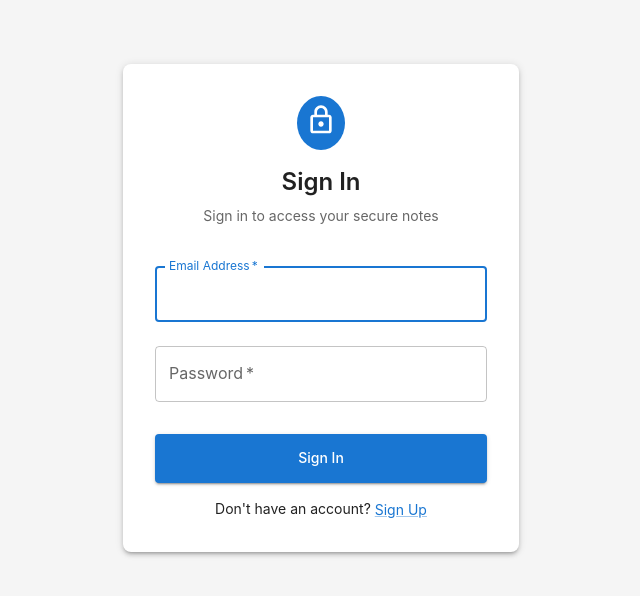
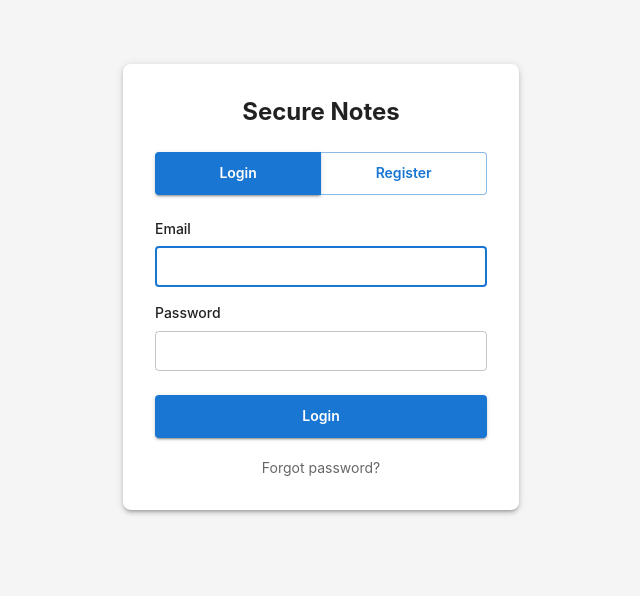
Before and after one commit to durgeshkryadav/Secure-Notes-App, a React (Vite) app in the folder frontend/: page / in a window 1280 px wide. Shown: the top 596 px of the page, without its empty margins (319-959 px from the left). Built offline with nearby package versions, Linux system fonts and the light colour scheme.

Commit message:
updated ui

```diff
--- a/frontend/src/pages/Login/Login.tsx
+++ b/frontend/src/pages/Login/Login.tsx
@@ -10,7 +10,6 @@ import {
   Link,
   CircularProgress,
 } from '@mui/material';
-import { LockOutlined } from '@mui/icons-material';
 import { useNavigate } from 'react-router-dom';
 import { useAppDispatch, useAppSelector } from '../../redux/hooks';
 import { loginUser, clearError } from '../../redux/slices/auth.slice';
@@ -112,26 +111,43 @@ const Login: React.FC = () => {
             flexDirection: 'column',
             alignItems: 'center',
             width: '100%',
+            borderRadius: 2,
           }}
         >
-          <Box
+          <Typography component="h1" variant="h5" fontWeight="bold" sx={{ mb: 3 }}>
+            Secure Notes
+          </Typography>
+
+          <Box sx={{ display: 'flex', mb: 3, width: '100%' }}>
+            <Button
+              variant="contained"
+              fullWidth
               sx={{
-              backgroundColor: 'primary.main',
-              borderRadius: '50%',
-              padding: 1,
-              marginBottom: 2,
+                textTransform: 'none',
+                fontWeight: 600,
+                py: 1,
+                borderTopRightRadius: 0,
+                borderBottomRightRadius: 0,
               }}
             >
-            <LockOutlined sx={{ color: 'white', fontSize: 32 }} />
+              Login
+            </Button>
+            <Button
+              variant="outlined"
+              fullWidth
+              sx={{
+                textTransform: 'none',
+                fontWeight: 600,
+                py: 1,
+                borderTopLeftRadius: 0,
+                borderBottomLeftRadius: 0,
+                borderLeft: 'none',
+              }}
+              onClick={() => navigate(ROUTES.REGISTER)}
+            >
+              Register
+            </Button>
           </Box>
-
-          <Typography component="h1" variant="h5" gutterBottom>
-            Sign In
-          </Typography>
-
-          <Typography variant="body2" color="text.secondary" align="center" sx={{ mb: 3 }}>
-            Sign in to access your secure notes
-          </Typography>
 
           {error && (
             <Alert severity="error" sx={{ width: '100%', mb: 2 }}>
@@ -140,12 +156,13 @@ const Login: React.FC = () => {
           )}
 
           <Box component="form" onSubmit={handleSubmit} sx={{ width: '100%' }}>
+            <Typography variant="body2" sx={{ mb: 1, fontWeight: 500 }}>
+              Email
+            </Typography>
             <TextField
-              margin="normal"
               required
               fullWidth
               id="email"
-              label="Email Address"
               name="email"
               autoComplete="email"
               autoFocus
@@ -154,14 +171,17 @@ const Login: React.FC = () => {
               error={!!validationErrors.email}
               helperText={validationErrors.email}
               disabled={loading}
+              size="small"
+              sx={{ mb: 2 }}
             />
 
+            <Typography variant="body2" sx={{ mb: 1, fontWeight: 500 }}>
+              Password
+            </Typography>
             <TextField
-              margin="normal"
               required
               fullWidth
               name="password"
-              label="Password"
               type="password"
               id="password"
               autoComplete="current-password"
@@ -170,30 +190,29 @@ const Login: React.FC = () => {
               error={!!validationErrors.password}
               helperText={validationErrors.password}
               disabled={loading}
+              size="small"
+              sx={{ mb: 3 }}
             />
 
             <Button
               type="submit"
               fullWidth
               variant="contained"
-              sx={{ mt: 3, mb: 2, py: 1.5 }}
+              sx={{ mb: 2, py: 1.2, textTransform: 'none', fontWeight: 600 }}
               disabled={loading}
             >
-              {loading ? <CircularProgress size={24} /> : 'Sign In'}
+              {loading ? <CircularProgress size={24} /> : 'Login'}
             </Button>
 
             <Box sx={{ textAlign: 'center' }}>
-              <Typography variant="body2">
-                Don't have an account?{' '}
               <Link
                 component="button"
                 variant="body2"
-                  onClick={() => navigate(ROUTES.REGISTER)}
-                  sx={{ cursor: 'pointer' }}
+                type="button"
+                sx={{ cursor: 'pointer', textDecoration: 'none', color: 'text.secondary' }}
               >
-                  Sign Up
+                Forgot password?
               </Link>
-              </Typography>
             </Box>
           </Box>
         </Paper>
```
Also changed, not shown: frontend/src/pages/Dashboard/Dashboard.tsx (+142 -98 lines). Lines whose indentation alone changed are shown as unchanged.
